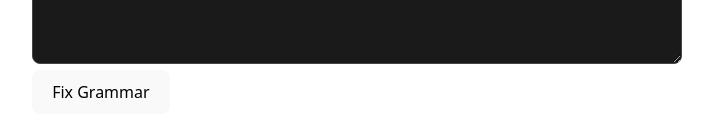
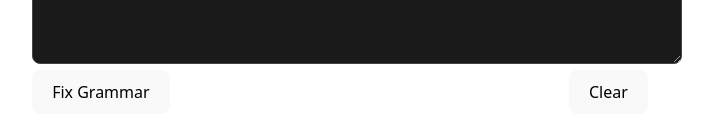
Before and after one commit to vadondaniel/local-grammar-translate, a React (Vite) app in the folder client/: page / in a window 1280 px wide. Shown: the part 570-706 px from the top of the page, without its empty margins (300-1013 px from the left). Built offline with nearby package versions, Linux system fonts and the light colour scheme.

Commit message:
added clear button

```diff
--- a/client/src/App.tsx
+++ b/client/src/App.tsx
@@ -75,6 +75,16 @@ function App() {
     }
   };
 
+  // Added clear handler
+  const handleClear = () => {
+    // prevent clearing while processing to avoid confusing state
+    if (isProcessing) return;
+    setText("");
+    setCorrectedParas([]);
+    setProgressPercent(0);
+    setTotalParagraphs(0);
+  };
+
   var correctedText = correctedParas.filter(Boolean).join("\n\n");
 
   return (
@@ -102,9 +112,19 @@ function App() {
         style={{ width: "100%", padding: "1rem" }}
       />
 
-      <button onClick={handleSubmit} disabled={isProcessing}>
-        {isProcessing ? "Processing..." : "Fix Grammar"}
-      </button>
+      <div style={{ display: "flex", justifyContent: "space-between", alignItems: "center" }}>
+        <button onClick={handleSubmit} disabled={isProcessing}>
+          {isProcessing ? "Processing..." : "Fix Grammar"}
+        </button>
+        <button
+          onClick={handleClear}
+          disabled={isProcessing}
+          style={{ marginLeft: 12 }}
+          aria-label="Clear text and results"
+        >
+          Clear
+        </button>
+      </div>
 
       {isProcessing && (
         <div style={{ marginTop: "1rem" }}>
```
